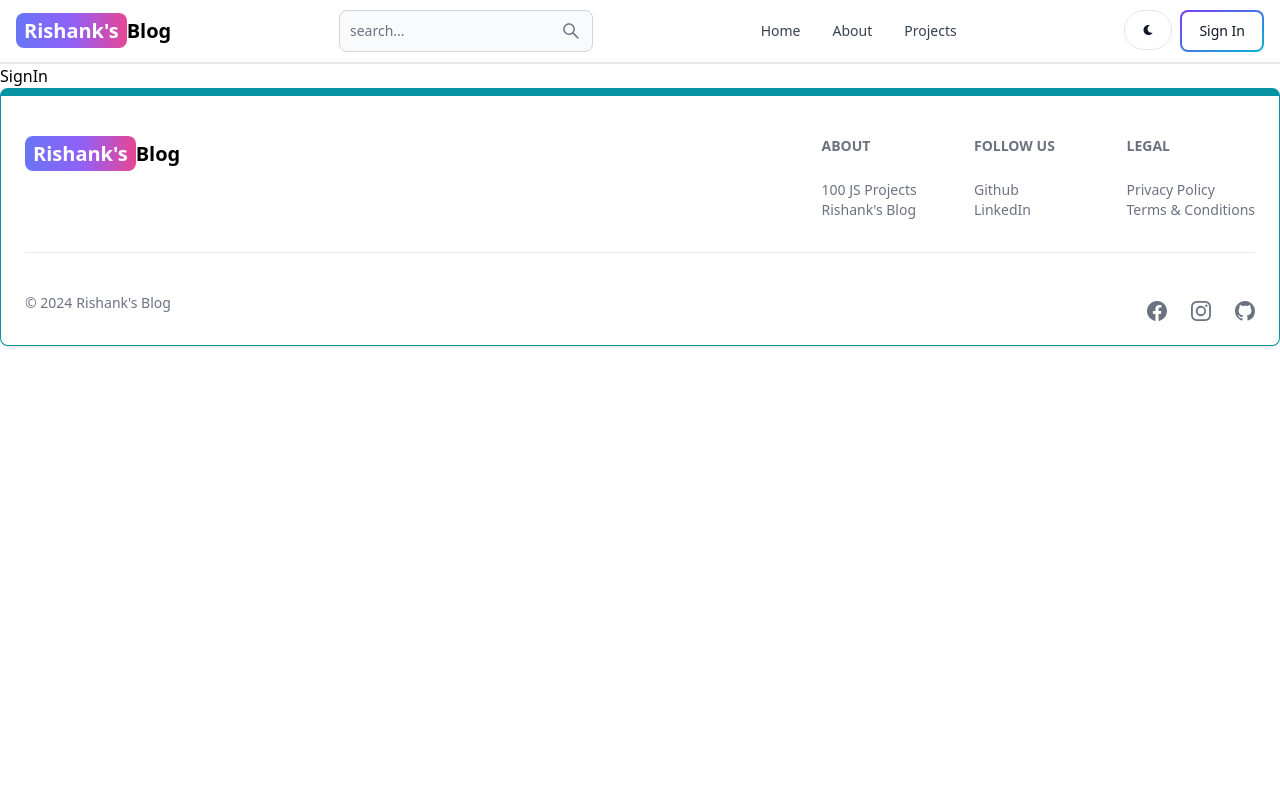
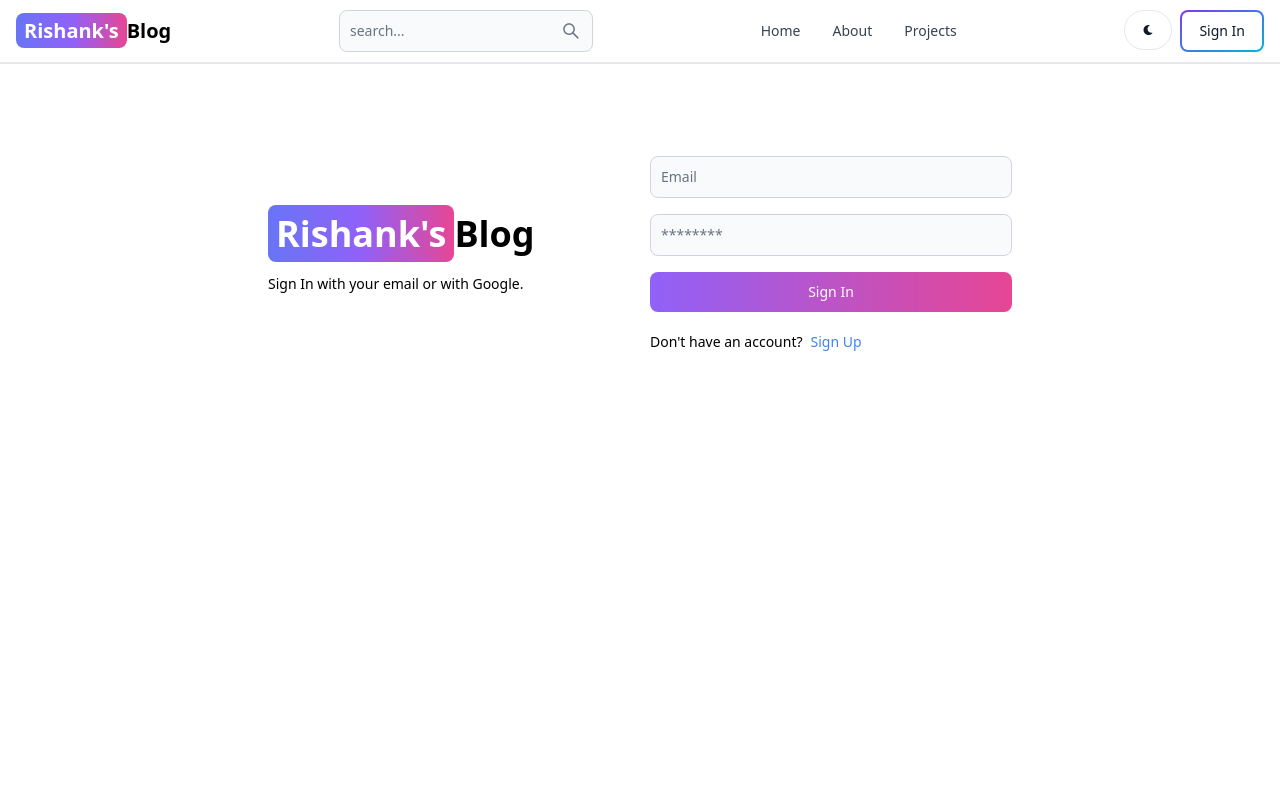
Before and after one commit to Rishank01/mern-blog, a React (Vite) app in the folder client/: page /signin in a window 1280 px wide. Shown: the top 800 px of the page. Built offline with nearby package versions, Linux system fonts and the light colour scheme.

Commit message:
complete signin page

```diff
--- a/client/src/pages/SignIn.jsx
+++ b/client/src/pages/SignIn.jsx
@@ -1,9 +1,94 @@
-import React from 'react'
+import { Alert, Button, Spinner, TextInput } from 'flowbite-react';
+import React, { useState } from 'react';
+import { Link, useNavigate } from 'react-router-dom';
 
 export default function SignIn() {
+
+  const [formData , setFormData] = useState({});
+  const [errorMessage , setErrorMessage] = useState(null);
+  const [loading , setLoading] = useState(false);
+  const navigate = useNavigate();
+
+  const handleChange = (e) => {
+    setFormData({...formData , [e.target.id] : e.target.value.trim()});
+  }
+
+  // console.log(formData);
+
+  const handleSubmit = async(e) => {
+    e.preventDefault();
+
+    if(!formData.email || !formData.password){
+      return setErrorMessage("Please fill all our fields");
+    }
+
+    try{
+      setLoading(true);
+      setErrorMessage(null);
+      const res = await fetch('/api/auth/signin' , { // Added proxy in the vite.config.js to get the exact url
+        method : 'POST' ,
+        headers : {'Content-type' : 'application/json'},
+        body : JSON.stringify(formData),
+      });
+
+      const data = await res.json();
+      if(data.success === false){
+        return setErrorMessage(data.message);
+      }
+      setLoading(false);
+      if(res.ok){
+        navigate('/');
+      }
+    }
+    catch(error){
+      setErrorMessage(error.message);
+      setLoading(false);
+    }
+  }
+
   return (
-    <div>
-      SignIn
+    <div className='min-h-screen mt-20'>
+      <div className='flex p-3 max-w-3xl mx-auto flex-col md:flex-row md:items-center gap-5'>
+        {/*left*/}
+        <div className='flex-1'>
+          <Link to = '/' className='font-bold dark:text-white text-4xl'>
+            <span className='px-2 py-1 bg-gradient-to-r from-indigo-500 via-purple-500 to-pink-500 rounded-lg text-white'>Rishank's</span>
+              Blog
+          </Link>
+          <p className='text-sm mt-5'>Sign In with your email or with Google.</p>
+        </div>
+        {/*right*/}
+        <div className='flex-1'>
+          <form className='flex flex-col gap-4' onSubmit={handleSubmit}>
+            <div>
+              <label value = "Email"></label>
+              <TextInput type = "email" placeholder='Email' id = 'email' onChange={handleChange}/>
+            </div>
+            <div>
+              <label value = "Password"></label>
+              <TextInput type = "password" placeholder='********' id = 'password' onChange={handleChange}/>
+            </div>
+
+            <Button gradientDuoTone={'purpleToPink'} type='submit' disabled={loading}>
+              {loading ? (
+                <div>
+                  <Spinner size='sm' />
+                  <span className='pl-3'>Loading...</span>
+                </div>
+              ) : 'Sign In'}
+            </Button>
+          </form>
+          <div className='flex gap-2 text-sm mt-5'>
+            <span>Don't have an account?</span>
+            <Link to = '/signup' className='text-blue-500'>Sign Up</Link>
+          </div>
+          {
+            errorMessage && (
+              <Alert className = 'mt-5' color = 'failure'>{errorMessage}</Alert>
+            )
+          }
+        </div>
+      </div>
     </div>
   )
 }
```
